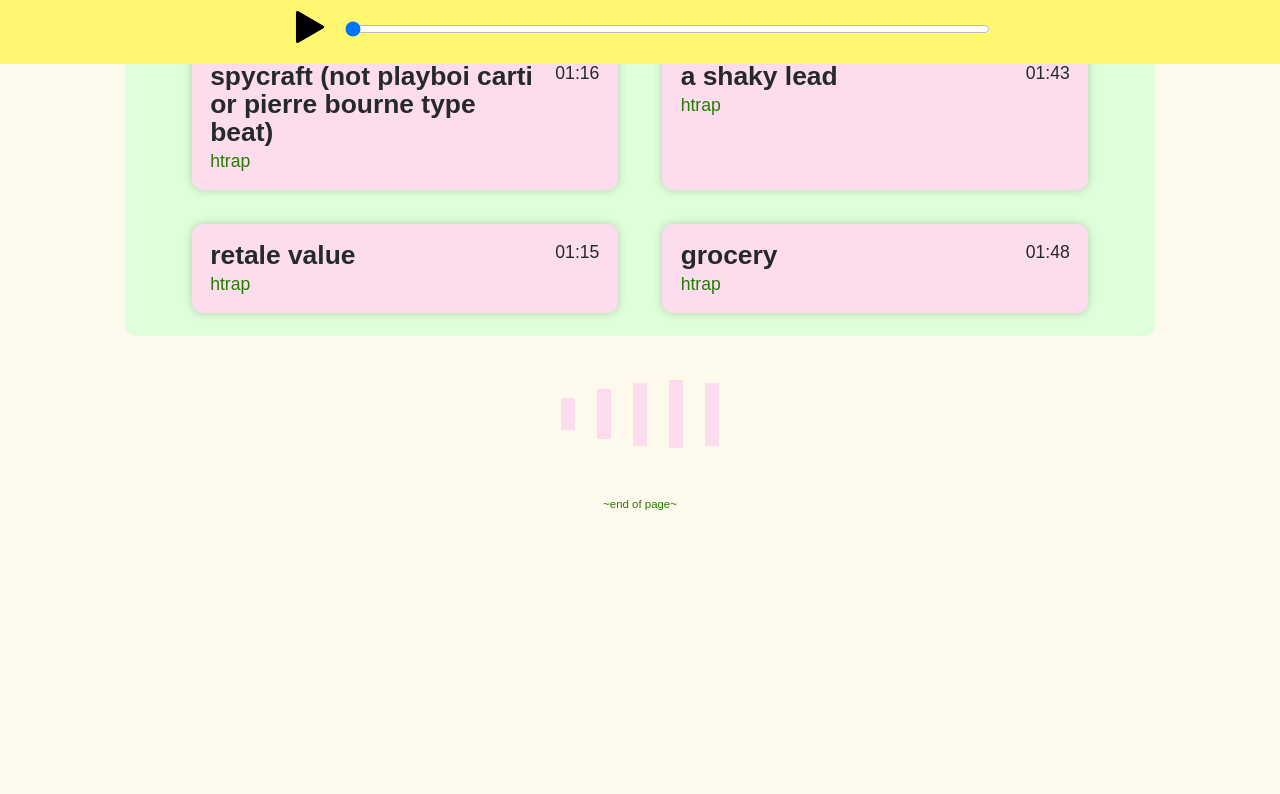
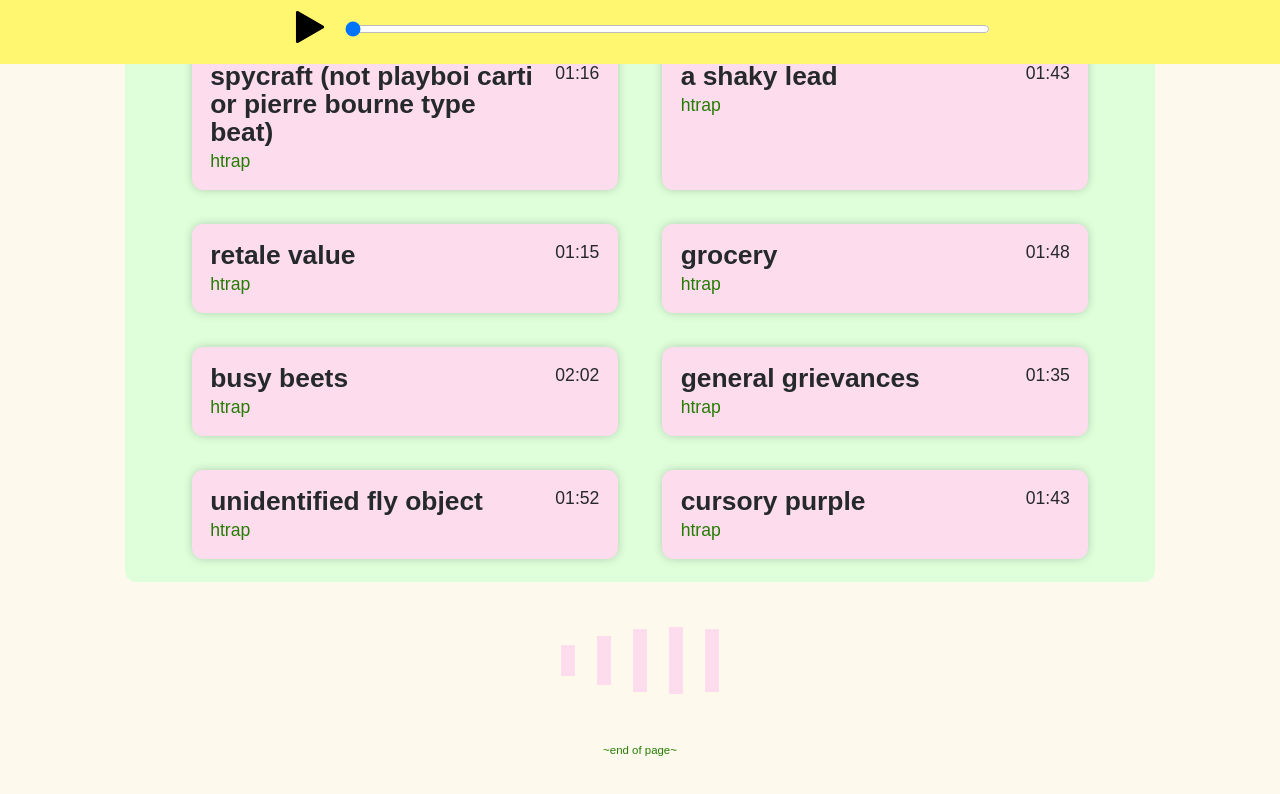
Before and after one commit to partheus/music, a Vue app: page /originals in a window 1280 px wide. Shown: the part 736-1530 px from the top of the page. Before the commit the page ends 1462 px from the top, so only its background shows below. Built offline with nearby package versions, Linux system fonts and the light colour scheme; a web font is replaced by a local one.

Commit message:
New tracks

```diff
--- a/src/tracks.js
+++ b/src/tracks.js
@@ -170,6 +170,42 @@ const trackData = [
         cover: require('@/assets/album-art/ffffff.png'),
         type: 'original',
         duration: '01:48'
+    },
+    {
+        id: 20,
+        title: 'busy beets',
+        artist: 'htrap',
+        filename: 'busy_beets.mp3',
+        cover: require('@/assets/album-art/ffffff.png'),
+        type: 'original',
+        duration: '02:02'
+    },
+    {
+        id: 21,
+        title: 'general grievances',
+        artist: 'htrap',
+        filename: 'general_grievances.mp3',
+        cover: require('@/assets/album-art/ffffff.png'),
+        type: 'original',
+        duration: '01:35'
+    },
+    {
+        id: 22,
+        title: 'unidentified fly object',
+        artist: 'htrap',
+        filename: 'unidentified_fly_object.mp3',
+        cover: require('@/assets/album-art/ffffff.png'),
+        type: 'original',
+        duration: '01:52'
+    },
+    {
+        id: 23,
+        title: 'cursory purple',
+        artist: 'htrap',
+        filename: 'cursory_purple.mp3',
+        cover: require('@/assets/album-art/ffffff.png'),
+        type: 'original',
+        duration: '01:43'
     }
 
 
```
